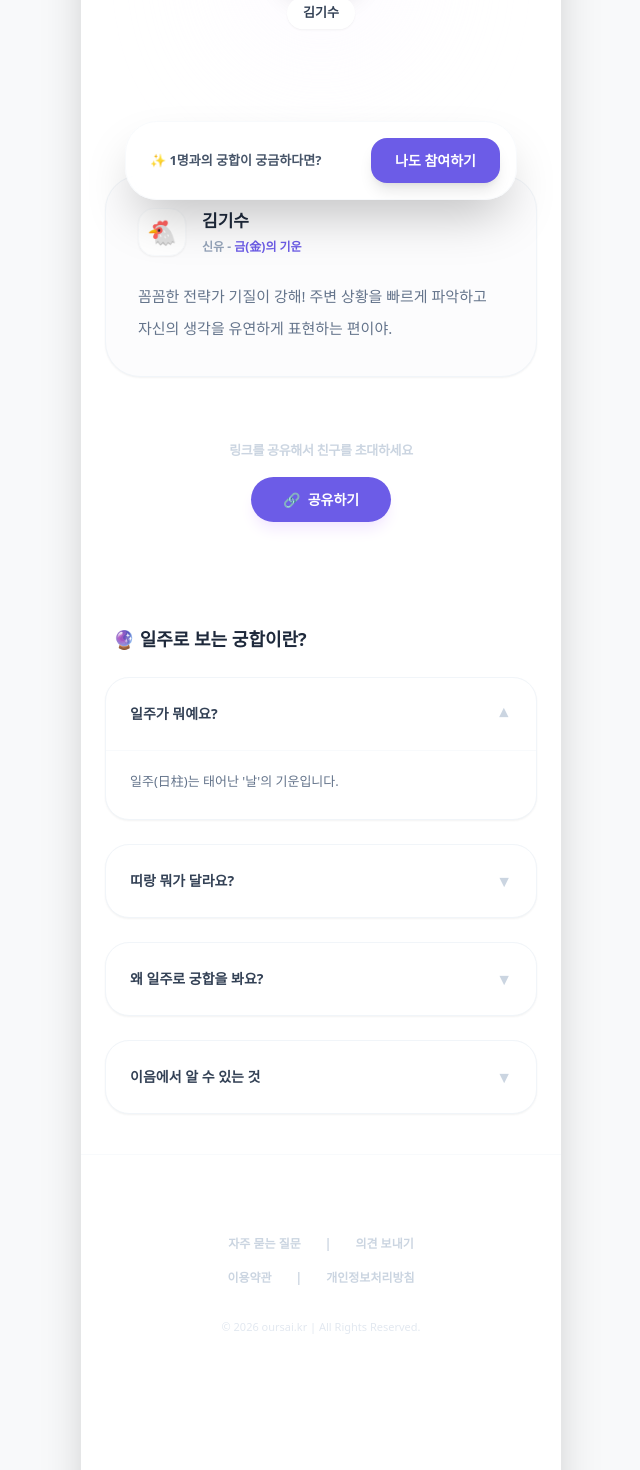
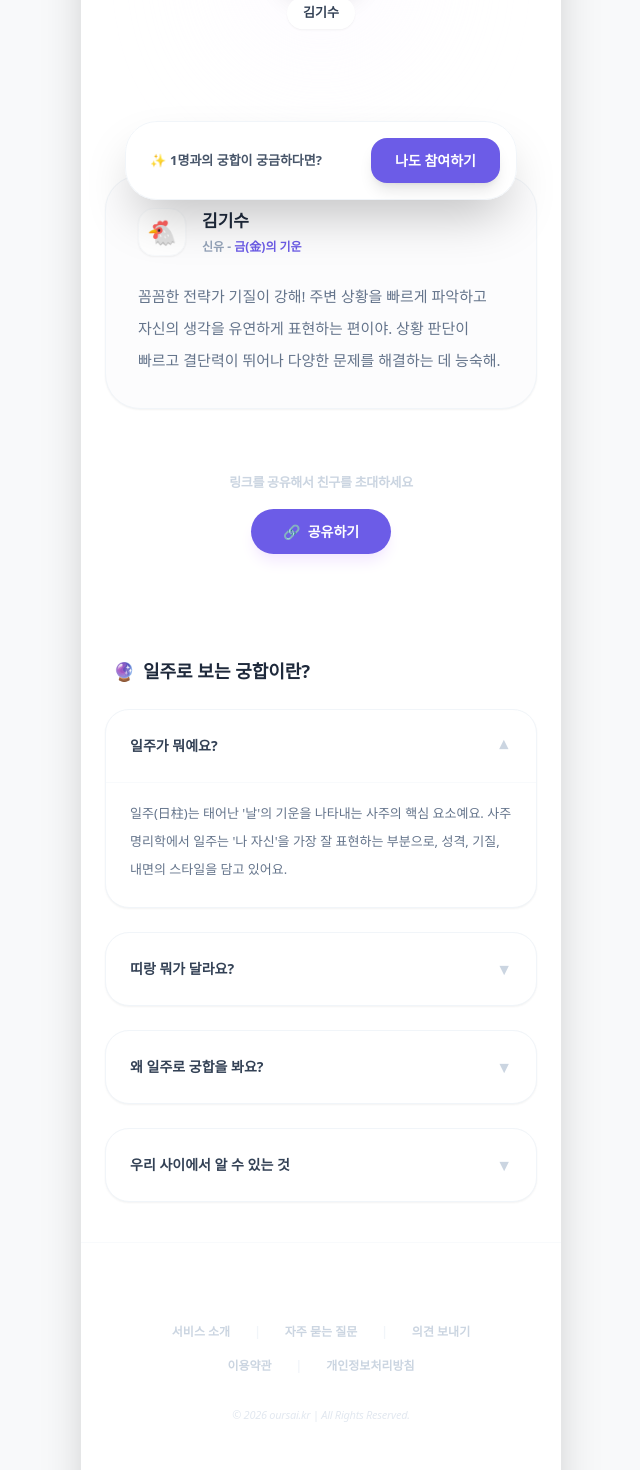
Before and after one commit to PLANB-John/oursai-web, a Next.js app: page /group in a window 1280 px wide. Shown: the part 560-2030 px from the top of the page, without its empty margins (319-959 px from the left). Built offline with nearby package versions, Linux system fonts and the light colour scheme.

Commit message:
Update group.js

```diff
--- a/pages/group.js
+++ b/pages/group.js
@@ -8,12 +8,19 @@ export default function GroupDetail() {
   const [isShareOpen, setIsShareOpen] = useState(false);
   const [openAccordion, setOpenAccordion] = useState(0);
 
-  // 1. 초기 멤버 데이터 설정
+  // 1. 멤버 데이터 상태 관리 [cite: 2026-02-16]
   const [members, setMembers] = useState([
-    { id: 'leader', name: '김기수', emoji: '🐔', ilju: '신유', element: '금(金)의 기운', desc: '꼼꼼한 전략가 기질이 강해! 주변 상황을 빠르게 파악하고 자신의 생각을 유연하게 표현하는 편이야.' }
+    {
+      id: 'leader',
+      name: '김기수',
+      emoji: '🐔',
+      ilju: '신유',
+      element: '금(金)의 기운',
+      desc: '꼼꼼한 전략가 기질이 강해! 주변 상황을 빠르게 파악하고 자신의 생각을 유연하게 표현하는 편이야. 상황 판단이 빠르고 결단력이 뛰어나 다양한 문제를 해결하는 데 능숙해.'
+    }
   ]);
 
-  // 에러 해결 포인트: hasJoined 변수를 members 상태를 기반으로 정의합니다. [cite: 2026-02-16]
+  // 에러 해결: members 길이를 기반으로 hasJoined 정의 [cite: 2026-02-16]
   const hasJoined = members.length >= 2;
 
   // 2. 참여 정보(join.js) 수신 로직 [cite: 2026-02-16]
@@ -25,12 +32,12 @@ export default function GroupDetail() {
         emoji: '🐹',
         ilju: '병인',
         element: '화(火)의 기운',
-        desc: '다정하고 인정이 섬세한 면이 있어 서로의 기분이나 분위기를 잘 파악해.'
+        desc: '다정하고 인정이 섬세한 면이 있어 서로의 기분이나 분위기를 잘 파악해. 새로운 아이디어로 주변을 놀라게 하는 창의적인 면모와 유연함도 갖춘 매력적인 타입이야.'
       }]);
     }
   }, [router.isReady, router.query]);
 
-  // 3. 링크 복사 기능
+  // 3. 링크 복사 및 공유 기능
   const handleCopyLink = () => {
     const currentUrl = typeof window !== 'undefined' ? window.location.href : '';
     navigator.clipboard.writeText(currentUrl);
@@ -38,7 +45,6 @@ export default function GroupDetail() {
     setIsShareOpen(false);
   };
 
-  // 4. 링크 공유 기능 (모바일 기기 대응)
   const handleShareLink = async () => {
     if (navigator.share) {
       try {
@@ -47,17 +53,15 @@ export default function GroupDetail() {
           text: '우리 사이 운명일까? 지금 바로 확인해보세요!',
           url: window.location.href,
         });
-      } catch (err) { console.log('공유 취소됨'); }
-    } else {
-      handleCopyLink();
-    }
+      } catch (err) { console.log('공유 취소'); }
+    } else { handleCopyLink(); }
     setIsShareOpen(false);
   };
 
   return (
     <div className="min-h-screen bg-[#f8f9fa] flex justify-center items-start sm:py-10 font-sans text-slate-800">
       <Head>
-        <title>{hasJoined ? '대학동기들2' : '대학동기들'} | 우리 사이</title>
+        <title>{hasJoined ? '대학동기들2' : '대학동기들'} | 우리 사이 (oursai.kr)</title>
       </Head>
 
       <div className="w-full max-w-[480px] min-h-screen bg-white shadow-2xl flex flex-col relative overflow-hidden sm:rounded-[40px] pb-40">
@@ -78,7 +82,7 @@ export default function GroupDetail() {
             <p className="text-[14px] text-slate-400 font-bold mt-1">{members.length}명 참여 중</p>
           </div>
 
-          {/* 주요 버튼 그룹 */}
+          {/* 상단 버튼 그룹 */}
           <div className="flex gap-2 mb-10 px-6 relative">
             <div className="relative">
               <button onClick={() => setIsShareOpen(!isShareOpen)} className="px-5 py-2.5 bg-[#6c5ce7] text-white rounded-xl text-[13px] font-black shadow-lg flex items-center gap-1.5 active:scale-95 transition-all">
@@ -87,11 +91,11 @@ export default function GroupDetail() {
               <AnimatePresence>
                 {isShareOpen && (
                   <motion.div initial={{ opacity: 0, y: 10 }} animate={{ opacity: 1, y: 0 }} exit={{ opacity: 0, y: 10 }} className="absolute top-12 left-0 w-[180px] bg-white rounded-2xl shadow-2xl border border-slate-50 z-[60] p-2">
-                    <button onClick={handleCopyLink} className="w-full flex items-center gap-3 p-3 hover:bg-slate-50 rounded-xl transition-colors">
+                    <button onClick={handleCopyLink} className="w-full flex items-center gap-3 p-3 hover:bg-slate-50 rounded-xl transition-colors text-left">
                       <div className="w-8 h-8 bg-slate-50 rounded-full flex items-center justify-center text-slate-400 text-sm">📋</div>
                       <span className="text-[13px] font-bold text-slate-600">링크 복사</span>
                     </button>
-                    <button onClick={handleShareLink} className="w-full flex items-center gap-3 p-3 hover:bg-slate-50 rounded-xl transition-colors">
+                    <button onClick={handleShareLink} className="w-full flex items-center gap-3 p-3 hover:bg-slate-50 rounded-xl transition-colors text-left">
                       <div className="w-8 h-8 bg-blue-50 rounded-full flex items-center justify-center text-blue-400 text-sm">🔗</div>
                       <span className="text-[13px] font-bold text-slate-600">링크 공유</span>
                     </button>
@@ -99,25 +103,27 @@ export default function GroupDetail() {
                 )}
               </AnimatePresence>
             </div>
-            <button onClick={() => router.push('/join')} className="px-5 py-2.5 bg-white text-slate-500 border border-slate-100 rounded-xl text-[13px] font-black hover:bg-slate-50 transition-all">👤+ 나도 참여</button>
+            <button onClick={() => router.push('/join')} className="px-5 py-2.5 bg-white text-slate-500 border border-slate-100 rounded-xl text-[13px] font-black hover:bg-slate-50 transition-all flex items-center gap-1"><span>👤+</span> 나도 참여</button>
             <button onClick={() => router.push('/create-group')} className="px-5 py-2.5 bg-[#f3f0ff] text-[#6c5ce7] rounded-xl text-[13px] font-black hover:bg-[#ebe5ff] transition-all">+ 새 모임 만들기</button>
           </div>
 
-          {/* 탭 메뉴 */}
-          <div className="w-full flex border-b border-slate-50 mb-10"><div className="flex-1 text-center pb-4 text-[15px] font-black border-b-2 border-slate-800 text-slate-800">궁합</div></div>
+          <div className="w-full flex border-b border-slate-50 mb-10">
+            <div className="flex-1 text-center pb-4 text-[15px] font-black border-b-2 border-slate-800 text-slate-800">궁합</div>
+          </div>
 
-          {/* --- 궁합 지수 및 연결망 (2인 이상일 때 노출) --- */}
+          {/* --- 궁합 지수 및 연결망 (2인 이상일 때) --- */}
           {hasJoined ? (
             <div className="w-full px-8 flex flex-col items-center">
               <div className="w-full mb-14">
                 <div className="flex justify-between items-end mb-3">
                   <span className="text-[17px] font-black text-slate-800">궁합 지수 <span className="text-[#6c5ce7]">59</span></span>
-                  <span className="text-[11px] font-bold text-orange-400 bg-orange-50 px-3 py-1 rounded-full">우리는 여기!</span>
+                  <span className="text-[11px] font-bold text-orange-400 bg-orange-50 px-3 py-1 rounded-full animate-pulse">우리는 여기!</span>
                 </div>
-                <div className="w-full h-3 bg-slate-100 rounded-full overflow-hidden">
+                <div className="w-full h-3 bg-slate-100 rounded-full overflow-hidden shadow-inner">
                   <motion.div initial={{ width: 0 }} animate={{ width: '59%' }} className="h-full bg-gradient-to-r from-yellow-400 to-[#6c5ce7]" />
                 </div>
               </div>
+
               <div className="relative flex flex-col items-center gap-16 py-4">
                 <div className="flex flex-col items-center gap-3 relative z-10">
                   <div className="w-20 h-20 bg-white rounded-full shadow-xl flex items-center justify-center text-4xl border-2 border-blue-50">{members[0].emoji}</div>
@@ -142,7 +148,7 @@ export default function GroupDetail() {
             </div>
           )}
 
-          {/* 상세 리포트 및 가이드 아코디언 */}
+          {/* 상세 리포트 카드 */}
           <section className="w-full px-6 mt-16 space-y-6">
             {members.map((m, idx) => (
               <div key={idx} className="bg-[#fcfcfd] rounded-[35px] p-8 border border-slate-100 shadow-sm">
@@ -162,37 +168,71 @@ export default function GroupDetail() {
               <button onClick={() => setIsShareOpen(!isShareOpen)} className="px-8 py-3 bg-[#6c5ce7] text-white rounded-full text-[14px] font-black shadow-lg shadow-purple-100 flex items-center gap-2 mx-auto active:scale-95 transition-all"><span>🔗</span> 공유하기</button>
             </div>
 
-            {/* 일주 가이드 아코디언 (복구 완료) */}
+            {/* --- 수정사항 2: 상세 가이드 아코디언 (내용 강화) --- */}
             <div className="pt-20 space-y-6 mb-20">
-              <h2 className="text-[18px] font-black text-slate-800 px-2">🔮 일주로 보는 궁합이란?</h2>
-              {[ { q: "일주가 뭐예요?", a: "일주(日柱)는 태어난 '날'의 기운입니다." }, { q: "띠랑 뭐가 달라요?", a: "띠는 태어난 해, 일주는 태어난 날 기준입니다." }, { q: "왜 일주로 궁합을 봐요?", a: "일주는 개인의 기질과 내면 에너지를 가장 정확하게 담고 있기 때문입니다." }, { q: "이음에서 알 수 있는 것", a: "멤버 간의 1:1 케미 등급과 전체 모임의 조화도를 시각적으로 확인할 수 있습니다." } ].map((item, idx) => (
+              <h2 className="text-[18px] font-black text-slate-800 flex items-center gap-2 px-2">
+                <span className="text-[#6c5ce7]">🔮</span> 일주로 보는 궁합이란?
+              </h2>
+              {[
+                {
+                  q: "일주가 뭐예요?",
+                  a: "일주(日柱)는 태어난 '날'의 기운을 나타내는 사주의 핵심 요소예요. 사주명리학에서 일주는 '나 자신'을 가장 잘 표현하는 부분으로, 성격, 기질, 내면의 스타일을 담고 있어요."
+                },
+                {
+                  q: "띠랑 뭐가 달라요?",
+                  a: "띠는 태어난 해(년)를 기준으로 하지만, 일주는 태어난 날을 기준으로 합니다. 띠가 사회적인 겉모습이라면, 일주는 나 자신의 본질적인 기운과 속마음을 보기에 더 적합합니다."
+                },
+                {
+                  q: "왜 일주로 궁합을 봐요?",
+                  a: "일주는 개인의 기질과 내면 에너지를 가장 정확하게 담고 있어, 서로 다른 두 사람이 만났을 때 생기는 화학 반응을 깊이 있게 분석할 수 있습니다. [cite: 2026-02-16]"
+                },
+                {
+                  q: "우리 사이에서 알 수 있는 것",
+                  a: "멤버 간의 1:1 케미 등급과 관계의 특징, 그리고 전체 모임의 조화도를 시각적으로 확인할 수 있습니다. 전통적인 사주를 현대적인 네트워크로 만나보세요! [cite: 2026-02-16]"
+                }
+              ].map((item, idx) => (
                 <div key={idx} className="bg-white rounded-3xl border border-slate-100 overflow-hidden shadow-sm">
                   <button onClick={() => setOpenAccordion(openAccordion === idx ? null : idx)} className="w-full p-6 flex justify-between items-center text-left">
                     <span className="text-[14px] font-bold text-slate-700">{item.q}</span>
                     <span className={`text-slate-300 transition-transform ${openAccordion === idx ? 'rotate-180' : ''}`}>▼</span>
                   </button>
-                  {openAccordion === idx && <div className="px-6 pb-6 text-[13px] text-slate-500 leading-7 border-t border-slate-50 pt-4">{item.a}</div>}
+                  <AnimatePresence>
+                    {openAccordion === idx && (
+                      <motion.div initial={{ height: 0, opacity: 0 }} animate={{ height: 'auto', opacity: 1 }} exit={{ height: 0, opacity: 0 }} className="px-6 pb-6 text-[13px] text-slate-500 leading-7 border-t border-slate-50 pt-4">
+                        {item.a}
+                      </motion.div>
+                    )}
+                  </AnimatePresence>
                 </div>
               ))}
             </div>
           </section>
         </main>
 
+        {/* --- 수정사항 1: 표준 푸터 구성 (5종 링크) --- */}
         <footer className="px-8 py-20 bg-white text-center border-t border-slate-50 mt-10">
           <div className="flex justify-center gap-6 text-[12px] text-slate-300 font-bold mb-4">
-            <a href="/faq">자주 묻는 질문</a><span>|</span><a href="/feedback">의견 보내기</a>
+            <a href="/intro" className="hover:text-purple-400">서비스 소개</a>
+            <span className="text-slate-100">|</span>
+            <a href="/faq" className="hover:text-purple-400">자주 묻는 질문</a>
+            <span className="text-slate-100">|</span>
+            <a href="/feedback" className="hover:text-purple-400">의견 보내기</a>
           </div>
           <div className="flex justify-center gap-6 text-[12px] text-slate-300 font-bold mb-8">
-            <a href="/terms">이용약관</a><span>|</span><a href="/privacy">개인정보처리방침</a>
+            <a href="/terms" className="hover:text-purple-400">이용약관</a>
+            <span className="text-slate-100">|</span>
+            <a href="/privacy" className="hover:text-purple-400">개인정보처리방침</a>
           </div>
-          <p className="text-[11px] text-slate-200 font-medium">© 2026 oursai.kr | All Rights Reserved.</p>
+          <p className="text-[11px] text-slate-200 font-medium italic tracking-tight">© 2026 oursai.kr | All Rights Reserved.</p>
         </footer>
 
-        {/* 하단 고정 플로팅 바 (에러 해결: hasJoined 사용 가능) */}
+        {/* 하단 고정 플로팅 바 */}
         {!hasJoined && (
           <div className="fixed bottom-10 left-1/2 -translate-x-1/2 w-full max-w-[440px] px-6 z-50">
-            <div className="bg-white/80 backdrop-blur-md border border-slate-100/50 p-4 rounded-[32px] shadow-2xl flex items-center justify-between">
-              <p className="text-[13px] font-bold text-slate-600 ml-2">✨ 1명과의 궁합이 궁금하다면?</p>
+            <div className="bg-white/90 backdrop-blur-md border border-slate-100 p-4 rounded-[32px] shadow-2xl flex items-center justify-between">
+              <p className="text-[13px] font-bold text-slate-600 ml-2 flex items-center gap-1">
+                <span className="text-orange-400">✨</span> 1명과의 궁합이 궁금하다면?
+              </p>
               <button onClick={() => router.push('/join')} className="bg-[#6c5ce7] text-white px-6 py-3 rounded-2xl font-black text-[14px] shadow-lg active:scale-95 transition-all">나도 참여하기</button>
             </div>
           </div>
```
